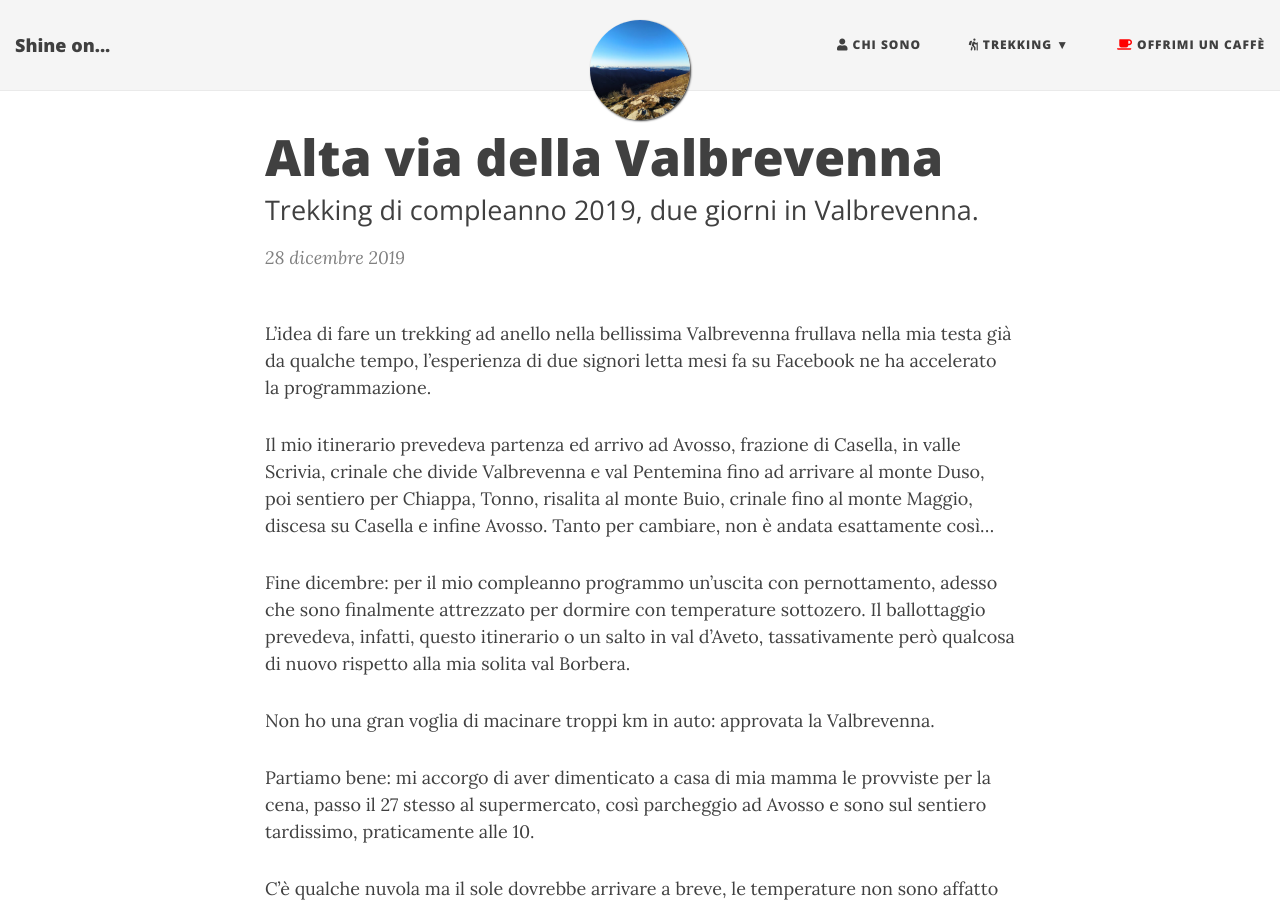
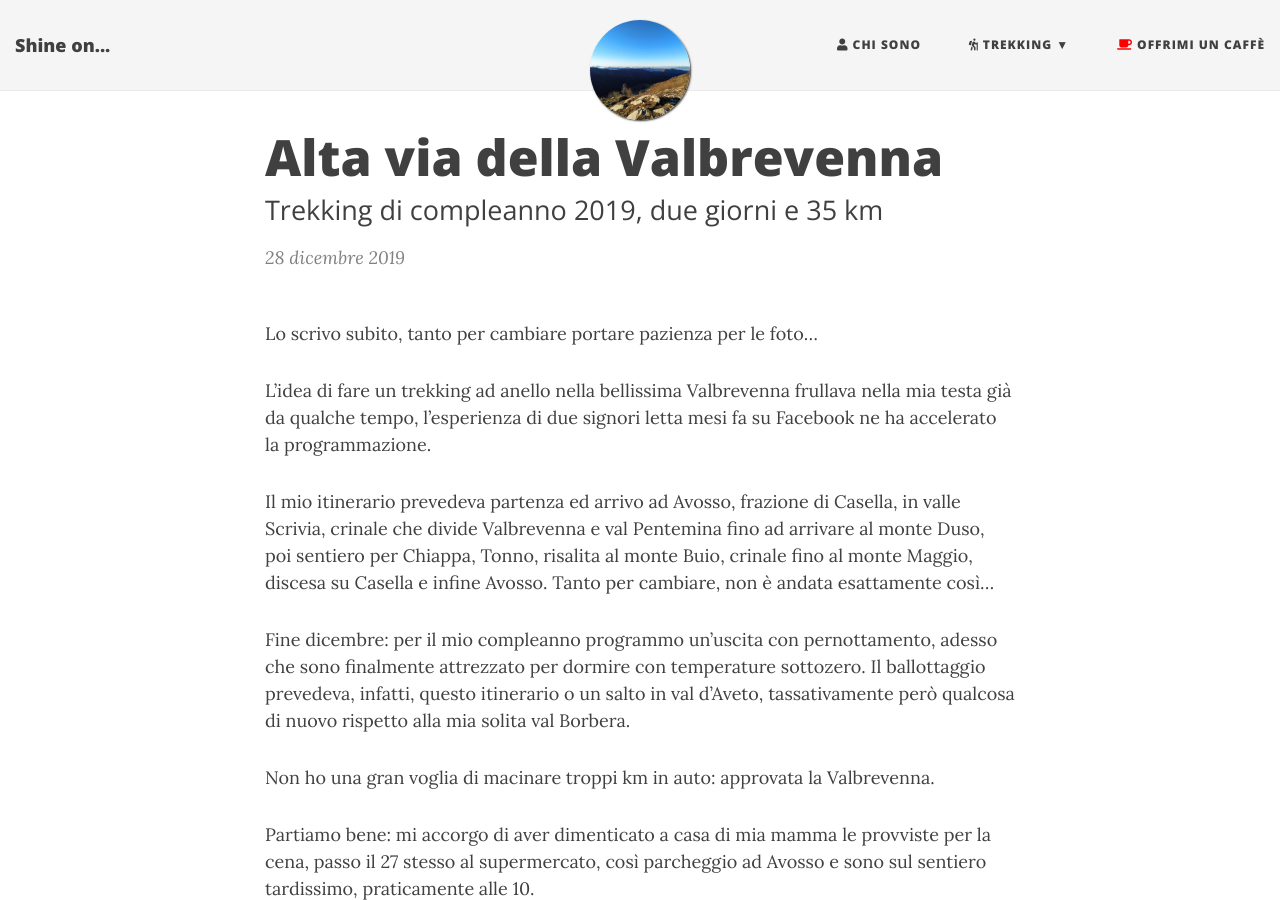
Before and after one commit to shineon822/shineon82.github.io, a Jekyll site: the page built from _posts/escursioni/liguria/2020-04-23-alta-via-della-valbrevenna.md, in a window 1280 px wide and 900 px high. Built offline with Jekyll 4.4.1, drawn with Linux system fonts in a browser that asks for light colours; nearby versions of some CDN libraries; comment, search, counter and statistics services are not loaded.

Commit message:
Update 2020-04-23-alta-via-della-valbrevenna.md

```diff
--- a/_posts/escursioni/liguria/2020-04-23-alta-via-della-valbrevenna.md
+++ b/_posts/escursioni/liguria/2020-04-23-alta-via-della-valbrevenna.md
@@ -2,7 +2,7 @@
 layout: post
 published: true
 title: Alta via della Valbrevenna
-subtitle: 'Trekking di compleanno 2019, due giorni in Valbrevenna.'
+subtitle: 'Trekking di compleanno 2019, due giorni e 35 km'
 date: '2019-12-28'
 categories:
   - escursioni
@@ -14,6 +14,7 @@ tags:
   - trekking di compleanno
 image: /img/featured/valbrevenna.jpg
 ---
+Lo scrivo subito, tanto per cambiare portare pazienza per le foto...
 
 L'idea di fare un trekking ad anello nella bellissima Valbrevenna frullava nella mia testa già da qualche tempo, l'esperienza di due signori letta mesi fa su Facebook ne ha accelerato la programmazione.
 
```
